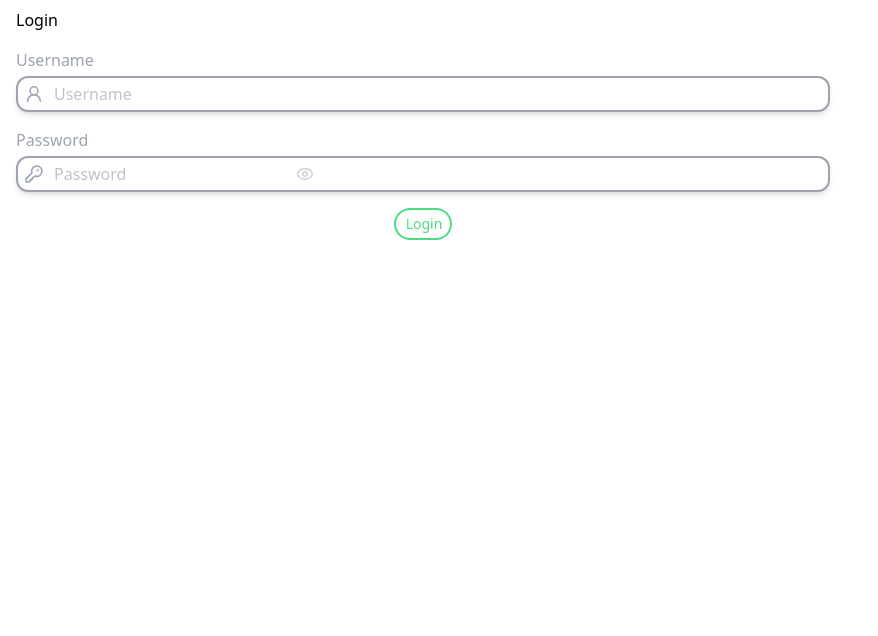
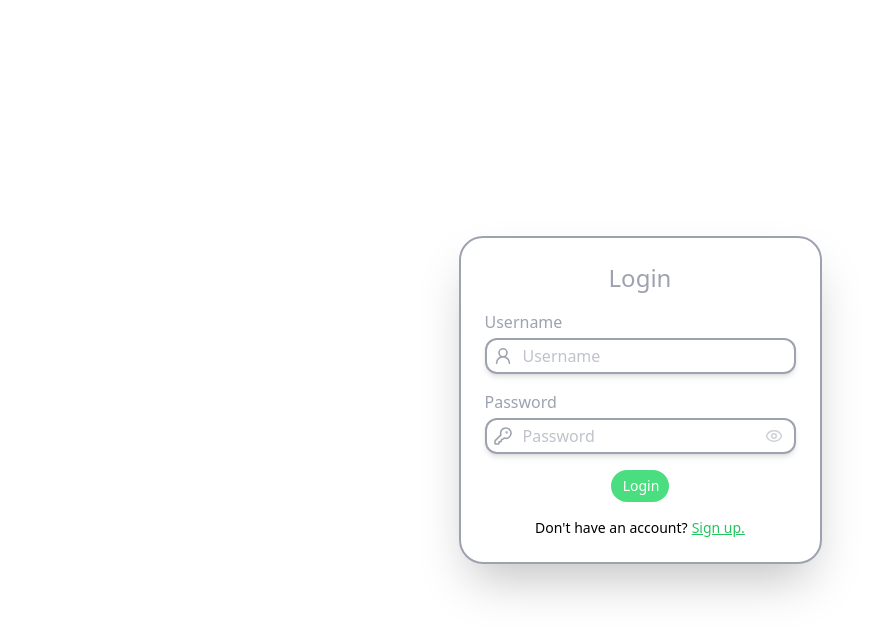
Before and after one commit to gustaaragao/rick-and-morty-app, a Vue app: page /login in a window 1280 px wide. Shown: the top 636 px of the page, without its empty margins (0-878 px from the left). Built offline with nearby package versions, Linux system fonts and the light colour scheme.

Commit message:
feat: botões para mudança de login para register e vice-versa

```diff
--- a/db/db.json
+++ b/db/db.json
@@ -12,8 +12,8 @@
   ],
   "favorites": [
     {
-      "favCharacters": [],
-      "id": "1"
+      "id": "1",
+      "favCharacters": []
     }
   ]
 }
--- a/src/views/LayoutPrincipal.vue
+++ b/src/views/LayoutPrincipal.vue
@@ -3,7 +3,7 @@
     <!--begin: TopBar -->
     <TopBar class="sticky top-0">
       <template #image>
-        <img src="@\assets\rick_and_mordy_logo.png" />
+        <img src="@\assets\rick_and_morty_logo.png" />
       </template>
     </TopBar>
     <!--end: TopBar -->
--- a/src/views/LoginView.vue
+++ b/src/views/LoginView.vue
@@ -1,7 +1,12 @@
 <template>
+  <div class="flex justify-center items-center min-h-[100vh]">
     <!--begin: Login -->
-  <div class="relative grid gap-4 pl-4 pt-2 pr-[450px]" @keyup.enter="() => submitForm()">
-    <h1>Login</h1>
+    <div class="grid gap-4 w-min h-min p-6 border-2 border-gray-400 rounded-3xl shadow-2xl bg-white" @keyup.enter="() => submitForm()">
+      <!-- begin: Title -->
+      <h1 class="text-center text-2xl text-gray-400">
+        Login
+      </h1>
+      <!-- end: Title -->
       <!-- begin: Username Input -->
       <BaseInput
         label="Username"
@@ -52,15 +57,22 @@
         {{ errorMessage }}
       </div>
       <!-- end: Error Span -->
-    <!-- begin: Submit Button -->
-    <div class="flex justify-center gap-5 select-none">
-      <BaseButton design="LightButton" @click="submitForm()" :disabled="!isFormValid">
+      <!-- begin: Submit Buttons -->
+      <div class="flex justify-center gap-4">
+        <BaseButton @click="submitForm()" :disabled="!isFormValid">
           <template #text> Login </template>
         </BaseButton>
       </div>
-    <!-- end: Submit Button -->
+      <!-- end: Submit Buttons -->
+      <!-- begin: Register Button -->
+      <div class="flex justify-center text-sm gap-1">
+        <span>Don't have an account?</span>
+        <span class="cursor-pointer select-none underline text-green-500 hover:text-green-600 " @click="router.push('/register')">Sign up.</span>
+      </div>
+      <!-- end: Register Button -->
     </div>
     <!--end: Login -->
+  </div>
 </template>
 
 <script setup>
--- a/src/views/RegisterView.vue
+++ b/src/views/RegisterView.vue
@@ -1,10 +1,11 @@
 <template>
+  <div class="flex justify-center items-center min-h-[100vh]">
     <!--begin: Register -->
     <div
-    class="relative grid gap-4 pl-4 pt-2 pr-[450px] pb-[100px]"
+      class="grid gap-4 w-min h-min p-6 border-2 border-gray-400 rounded-3xl shadow-2xl bg-white"
       @keyup.enter="() => submitForm()"
     >
-    <h1>Register</h1>
+      <h1 class="text-center text-2xl text-gray-400">Register</h1>
       <!-- begin: First Name Input -->
       <BaseInput
         label="First Name"
@@ -137,16 +138,23 @@
         {{ errorMessage }}
       </div>
       <!-- end: Error Span -->
-    <!-- begin: Submit Button -->
-    <div class="flex justify-center gap-5 select-none">
-      <BaseButton design="LightButton" @click="submitForm()" :disabled="!isFormValid">
+      <!-- begin: Register Button -->
+      <div class="flex justify-center gap-4">
+        <BaseButton @click="submitForm()" :disabled="!isFormValid">
           <template #text> Register </template>
         </BaseButton>
       </div>
-    <!-- end: Submit Button -->
+      <!-- end: Register Button -->
+      <!-- begin: Login Button -->
+      <div class="flex justify-center text-sm gap-1">
+        <span>Already have an account?</span>
+        <span class="cursor-pointer select-none underline text-green-500 hover:text-green-600 " @click="router.push('/login')">Login in.</span>
+      </div>
+      <!-- end: Login Button -->
     </div>
     <!--end: Register -->
     <ToastBox></ToastBox>
+  </div>
 </template>
 
 <script setup>
```
Also changed, not shown: src/assets/rick_and_morty_logo.png (renamed from src/assets/rick_and_mordy_logo.png). Lines whose indentation alone changed are shown as unchanged.
